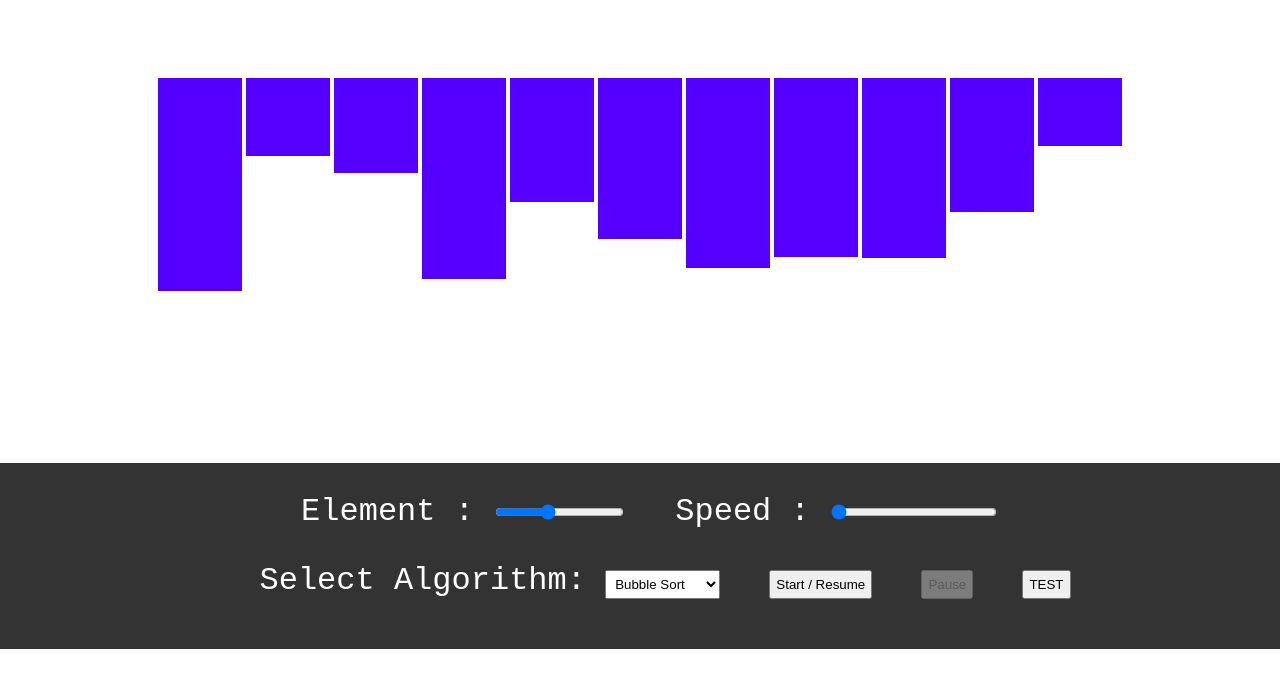
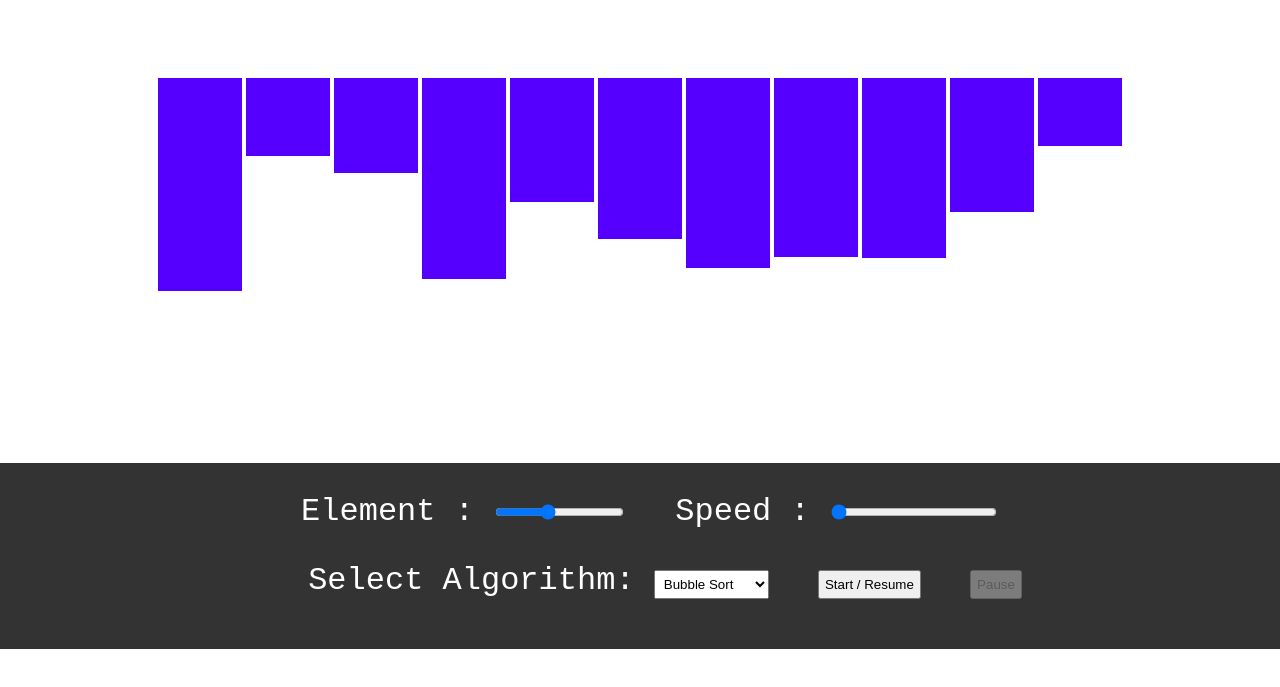
Before and after one commit to pdoanthuannb96/Sorting, a plain HTML site: page index.html in a window 1280 px wide. Shown: the part 151-838 px from the top of the page. Drawn offline with Linux system fonts and the light colour scheme.

Commit message:
Remove the Test button

```diff
--- a/index.html
+++ b/index.html
@@ -44,9 +44,9 @@
             <button class="footerButton" id="pauseSorting" onclick="pause()">
                   Pause
             </button>
-            <button class="footerButton" id="startSorting" onclick="test()">
+            <!-- <button class="footerButton" id="startSorting" onclick="test()">
                 TEST
-            </button>
+            </button> -->
             <!-- <button class="footerButton" id="startSorting" onclick="testX()">
                 TEST
             </button> -->
```
